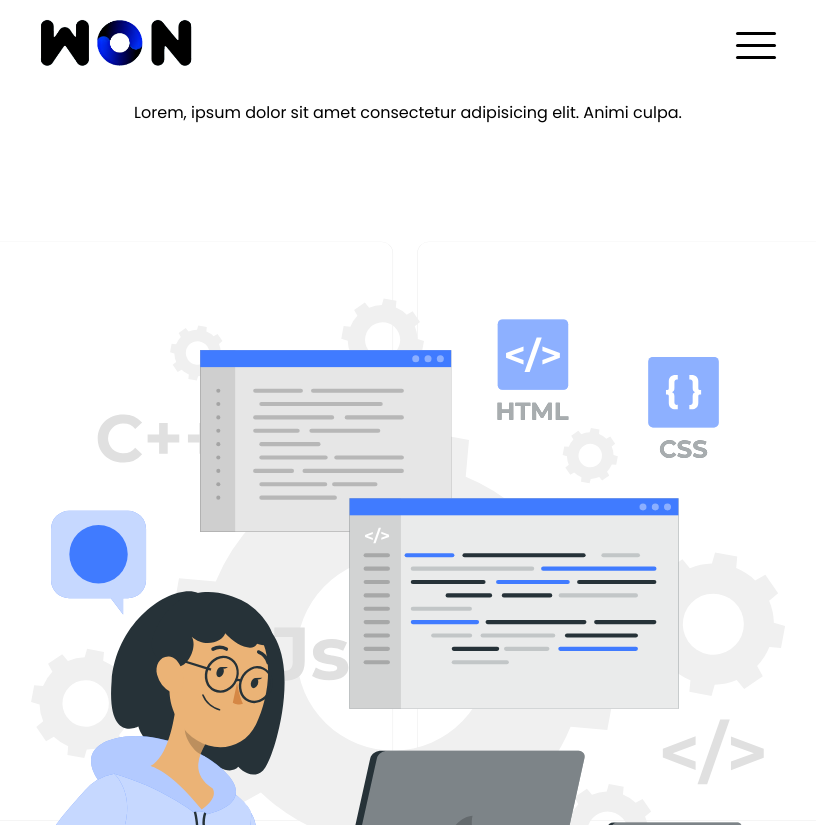
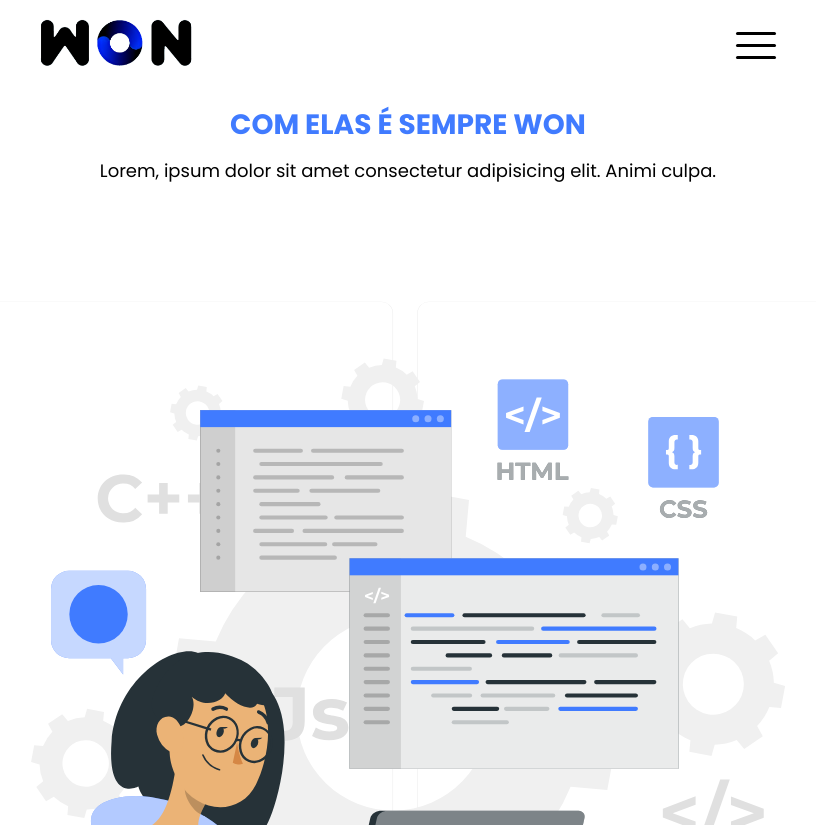
Before and after one commit to Renan2805/Won, a React (Create React App) app: page / in a window 1280 px wide. Shown: the whole page, without its empty margins (232-1048 px from the left). Built offline with nearby package versions, Linux system fonts and the light colour scheme.

Commit message:
Atualizações

```diff
--- a/src/components/LandingSection/index.css
+++ b/src/components/LandingSection/index.css
@@ -35,6 +35,13 @@
   color: black;
   line-height: 2;
   width: 80vw;
+	font-size: 18px;
+}
+
+.land-text span {
+	color: #407bff;
+	font-size: 28px;
+	font-weight: bold;
 }
 
 .land-illustration {
--- a/src/components/LandingSection/index.tsx
+++ b/src/components/LandingSection/index.tsx
@@ -7,7 +7,9 @@ const LandingSection = () => {
   return (
     <div className="land-section">
       <p className="land-text">
-            Lorem, ipsum dolor sit amet consectetur adipisicing elit. Animi culpa.
+        <span>COM ELAS É SEMPRE WON</span>
+        <br />
+        Lorem, ipsum dolor sit amet consectetur adipisicing elit. Animi culpa.
       </p>
       <img
         src={Coding}
--- a/src/components/NavBar/index.css
+++ b/src/components/NavBar/index.css
@@ -57,7 +57,7 @@ nav {
     font-family: 'Glacier Indifference', serif;
     font-size: 20px;
     line-height: 2;
-    width: 70%;
+    width: 80%;
     border-radius: 5px;
     display: flex;
     justify-content: space-around;
```
